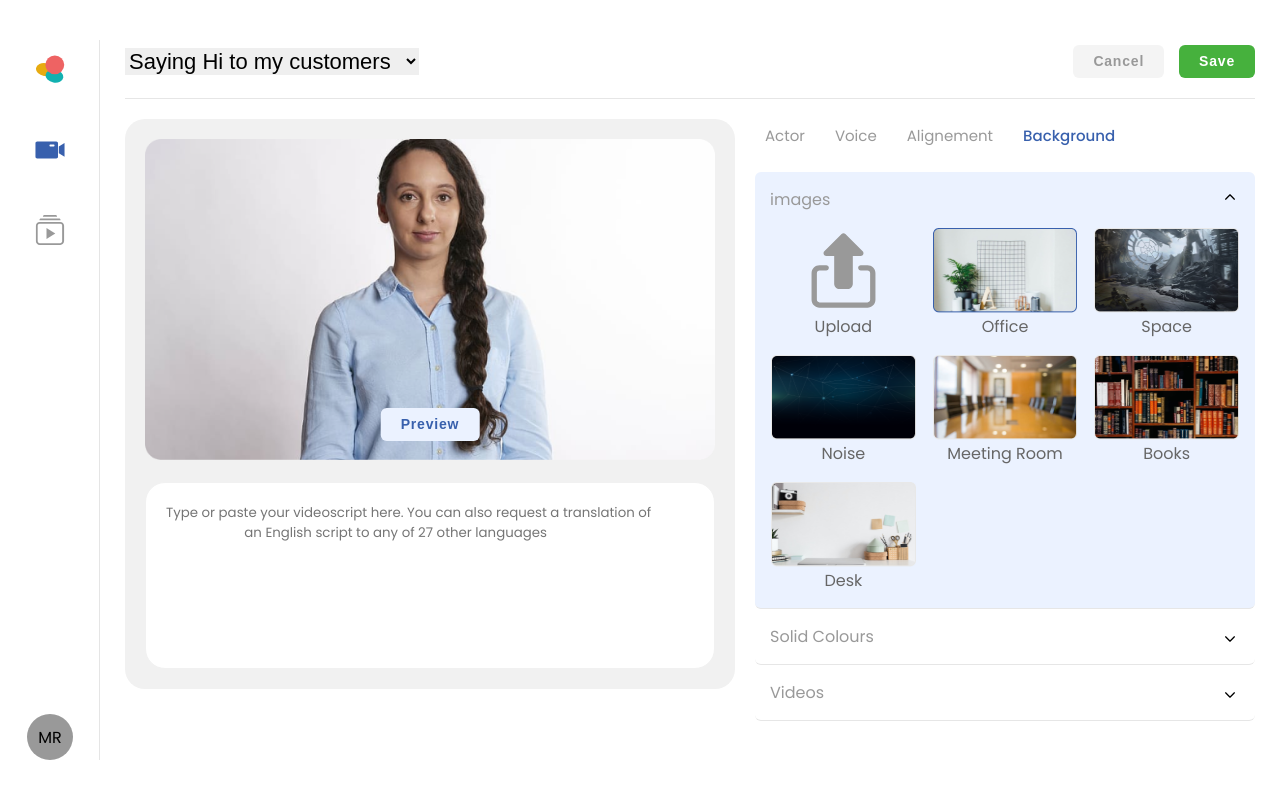
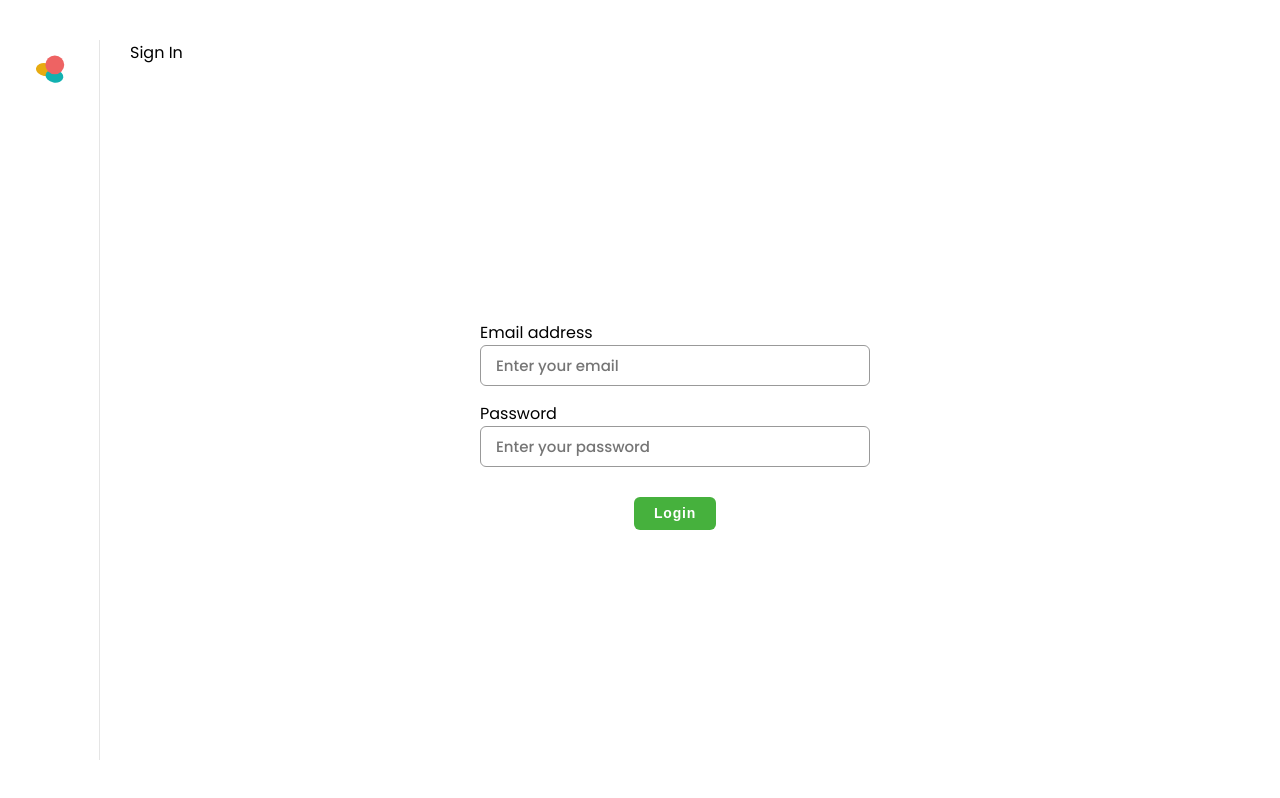
Before and after one commit to manjunathr6/we-connect-meet, a React (Create React App) app: page / in a window 1280 px wide. Built offline with nearby package versions, Linux system fonts and the light colour scheme.

Commit message:
created login page

```diff
--- a/src/App.js
+++ b/src/App.js
@@ -1,10 +1,12 @@
 import "./App.scss";
 import LandingPage from "./pages/landingpage/LandingPage";
+import LoginPage from "./pages/loginPage/LoginPage";
 
 function App() {
   return (
     <div className="App">
-      <LandingPage />
+      <LoginPage />
+      {/* <LandingPage /> */}
     </div>
   );
 }
--- a/src/App.scss
+++ b/src/App.scss
@@ -2,6 +2,8 @@
 @import './css/atomic/atomic.scss';
 @import './css/utils/allUtils.scss';
 @import './css/common.scss';
+
+
 // components stylings
-
 @import './pages/landingpage/LandingPage.scss';
+@import './pages/loginPage/LoginPage.scss';
--- a/src/components/buttons/Button.js
+++ b/src/components/buttons/Button.js
@@ -2,8 +2,8 @@ import React from "react";
 
 function Button(props) {
   return (
-    <div className={`button ${props.class ? props.class : ""}`}>
-      <button>{props.name}</button>
+    <div className={`button d-inlineBlock ${props.class ? props.class : ""}`}>
+      <button type={props.type ? props.type : "button"}>{props.name}</button>
     </div>
   );
 }
--- /dev/null
+++ b/src/components/formElements/Input.js
@@ -0,0 +1,21 @@
+import React, { useState } from "react";
+
+function Input(props) {
+  const [value, setValue] = useState("");
+  const handleChange = (eve) => {
+    setValue(eve.target.value);
+  };
+  return (
+    <div className={`mb-3 ${props.class}`}>
+      <label htmlFor={props.id}>{props.label}</label>
+      <input
+        id={props.id}
+        type={props.type}
+        placeholder={props.placeholder}
+        value={value}
+        onChange={handleChange}
+      />
+    </div>
+  );
+}
+export default Input;
--- a/src/components/left-side-nav/LeftSideNav.js
+++ b/src/components/left-side-nav/LeftSideNav.js
@@ -17,7 +17,7 @@ function LeftSideNav(props) {
           {actionItems}
         </ul>
       </nav>
-      <Profile />
+      {props.login ? "" : <Profile />}
     </aside>
   );
 }
--- a/src/css/common.scss
+++ b/src/css/common.scss
@@ -25,6 +25,14 @@ textarea {
     @include width-100;
     @include family(inherit);
     @include borderSolid(1, $grey-light);
+}
+input {
+    @include py(8, 8);
+    @include px(15, 15);
+    @include f-size(15);
+    @include weight-medium;
+    @include border-radius(6);
+    @include borderColor($grey);
 }
 img {
     width: 100%;
--- a/src/css/utils/button.scss
+++ b/src/css/utils/button.scss
@@ -1,6 +1,5 @@
 .button {
   @include talign-center;
-  @include d-inlineBlock;
   a, button {
     @include lh(21);
     @include py(6, 6);
--- a/src/pages/landingpage/LandingPage.js
+++ b/src/pages/landingpage/LandingPage.js
@@ -40,7 +40,7 @@ class LandingPage extends Component {
   render() {
     return (
       <div className="container md-d-flex justify-between">
-        <LeftSideNav data={this.state.sideNavItems} />
+        <LeftSideNav data={this.state.sideNavItems} login={false} />
         <section className="main md-h-vh flex-1 px-5 py-9 scrol-y">
           <div className="md-d-flex justify-between items-center b-hairline pb-4 text-center">
             <div className="sm-mb-3">
--- a/src/pages/landingpage/LandingPage.scss
+++ b/src/pages/landingpage/LandingPage.scss
@@ -10,6 +10,7 @@
 
 .side-nav {
     @include position-relative;
+    @include max-width(100);
     @include screenTablet {
         &::after {
             content: '';
--- /dev/null
+++ b/src/pages/loginPage/LoginPage.js
@@ -0,0 +1,41 @@
+import React from "react";
+import iconChoose from "../../assets/choose.svg";
+import LeftSideNav from "../../components/left-side-nav/LeftSideNav";
+import Input from "../../components/formElements/Input";
+import Paragraph from "../../components/text/Paragraph";
+import Button from "../../components/buttons/Button";
+
+function LoginPage() {
+  const data = [{ icon: `${iconChoose}`, name: "Choose" }];
+  return (
+    <div className="md-d-flex">
+      <LeftSideNav data={data} login={true} />
+      <div className="login-block flex-1 py-8 px-6">
+        <div className="page-name">
+          <Paragraph text="Sign In" />
+        </div>
+        <div className="form-container">
+          <form className="md-ml--6">
+            <Input
+              id="email"
+              type="email"
+              label="Email address"
+              placeholder="Enter your email"
+            />
+            <Input
+              id="password"
+              type="password"
+              label="Password"
+              placeholder="Enter your password"
+            />
+            <div className="text-center mt-6">
+              <Button type="submit" name="Login" />
+            </div>
+          </form>
+        </div>
+      </div>
+    </div>
+  );
+}
+
+export default LoginPage;
--- /dev/null
+++ b/src/pages/loginPage/LoginPage.scss
@@ -0,0 +1,9 @@
+.form-container {
+    @include screenTablet {
+        top: 50%;
+        @include m-auto;
+        max-width: onlyPX(360);
+        transform: translateY(-50%);
+        @include position-relative;
+    }
+}
```
